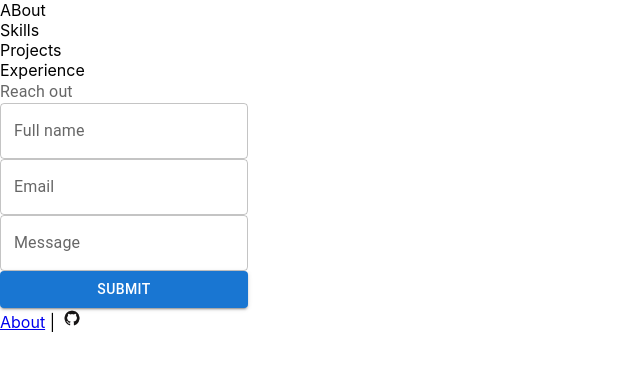
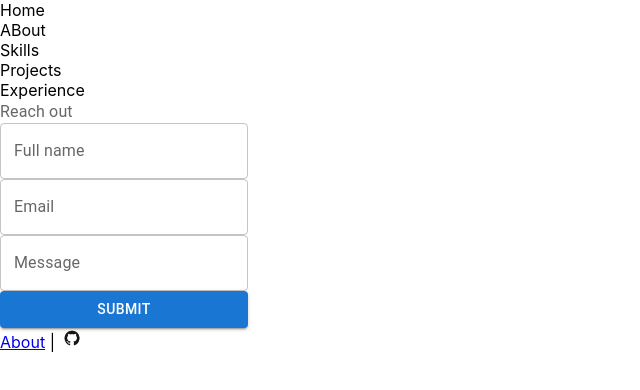
Before and after one commit to DesTede/personal_site, a React (Create React App) app: page /home in a window 1280 px wide. Shown: the top 390 px of the page, without its empty margins (0-640 px from the left). Built offline with nearby package versions, Linux system fonts and the light colour scheme.

Commit message:
Home.tsx updated

```diff
--- a/src/Components/LayoutArea/Layout/Layout.tsx
+++ b/src/Components/LayoutArea/Layout/Layout.tsx
@@ -6,28 +6,38 @@ import Experience from "../../../Sections/Experience/Experience";
 import Contact from "../../../Sections/Contact/Contact";
 import Skills from "../../../Sections/Skills/Skills";
 import About from "../../../Sections/About/About";
+import Home from "../../../Sections/Home/Home";
 
 function Layout(): JSX.Element{
     return (
         <div className="Layout">
             <BrowserRouter>
                 <Navbar/>
+                <section id={"home"}>
+                    <Home/>
+                </section>
 
                 <section id={"about"}>
                     <About/>
                 </section>
+
                 <section id={"skills"}>
                     <Skills/>
                 </section>
+
                 <section id={"projects"}>
                     <Projects/>
                 </section>
+
                 <section id={"experience"}>
                     <Experience/>
                 </section>
+
                 <section id={"contact"}>
                     <Contact/>
+
                 </section>
+
                 <footer>
                     <Footer/>
                 </footer>
--- a/src/Components/Navbar/Navbar.tsx
+++ b/src/Components/Navbar/Navbar.tsx
@@ -6,6 +6,7 @@ function Navbar(): JSX.Element{
     return (
         <div className={"routing"}>
             <Routes>
+                <Route path={"/home"} element={<ScrollToSection sectionId={"home"}/> }/>
                 <Route path={"/about"} element={<ScrollToSection sectionId={"about"}/>}  />
                 <Route path={"/skills"} element={<ScrollToSection sectionId={"skills"}/>}/>
                 <Route path={"/experience"} element={<ScrollToSection sectionId={"experience"}/>}  />
--- /dev/null
+++ b/src/Sections/Home/Home.tsx
@@ -0,0 +1,10 @@
+function Home(): JSX.Element {
+    return (
+        <div>
+            Home
+        {/*    short sentence about me*/}
+        </div>
+    );
+}
+
+export default Home;
```
Also changed, not shown: src/Sections/Home/Home.css (added).
